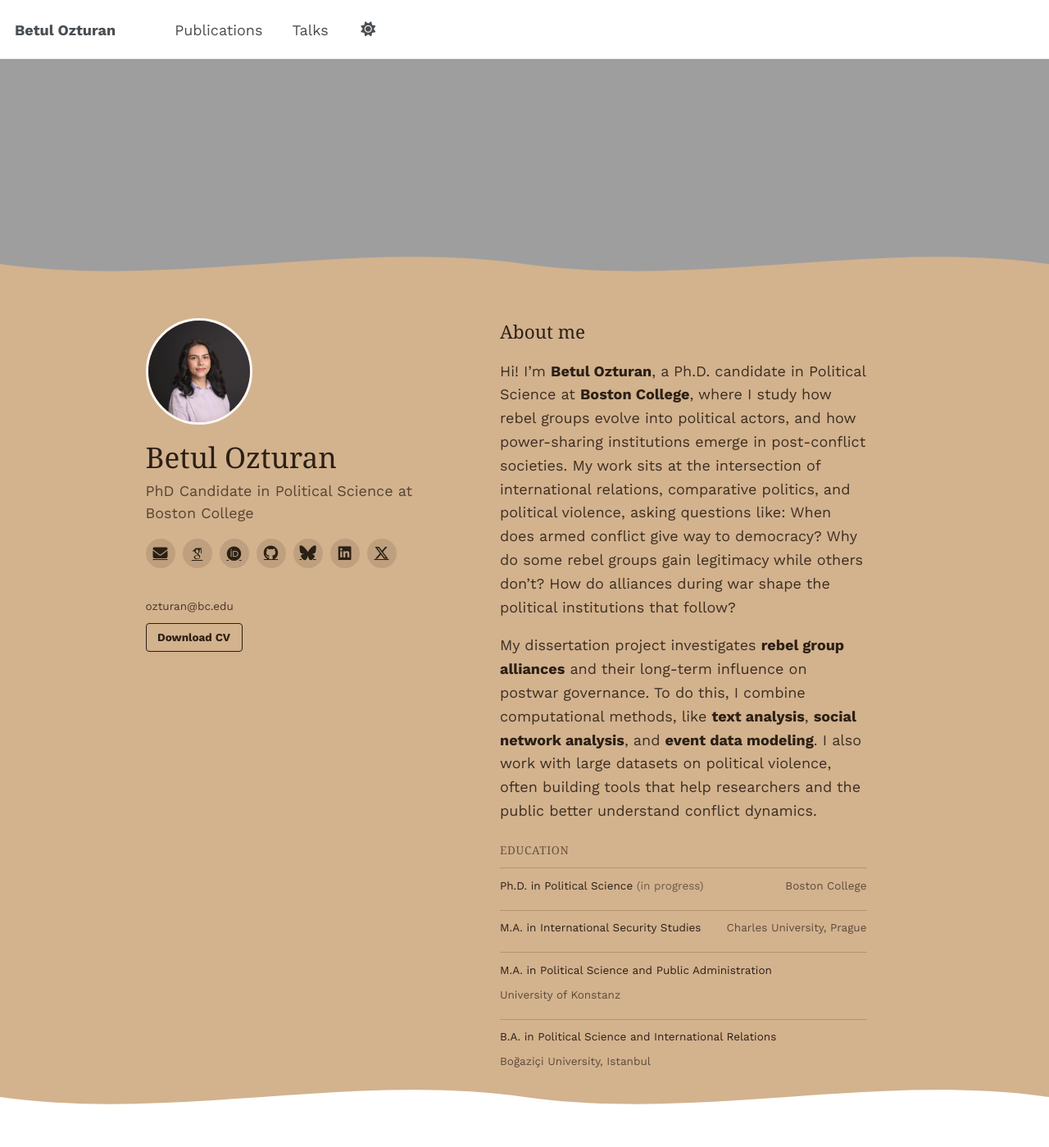
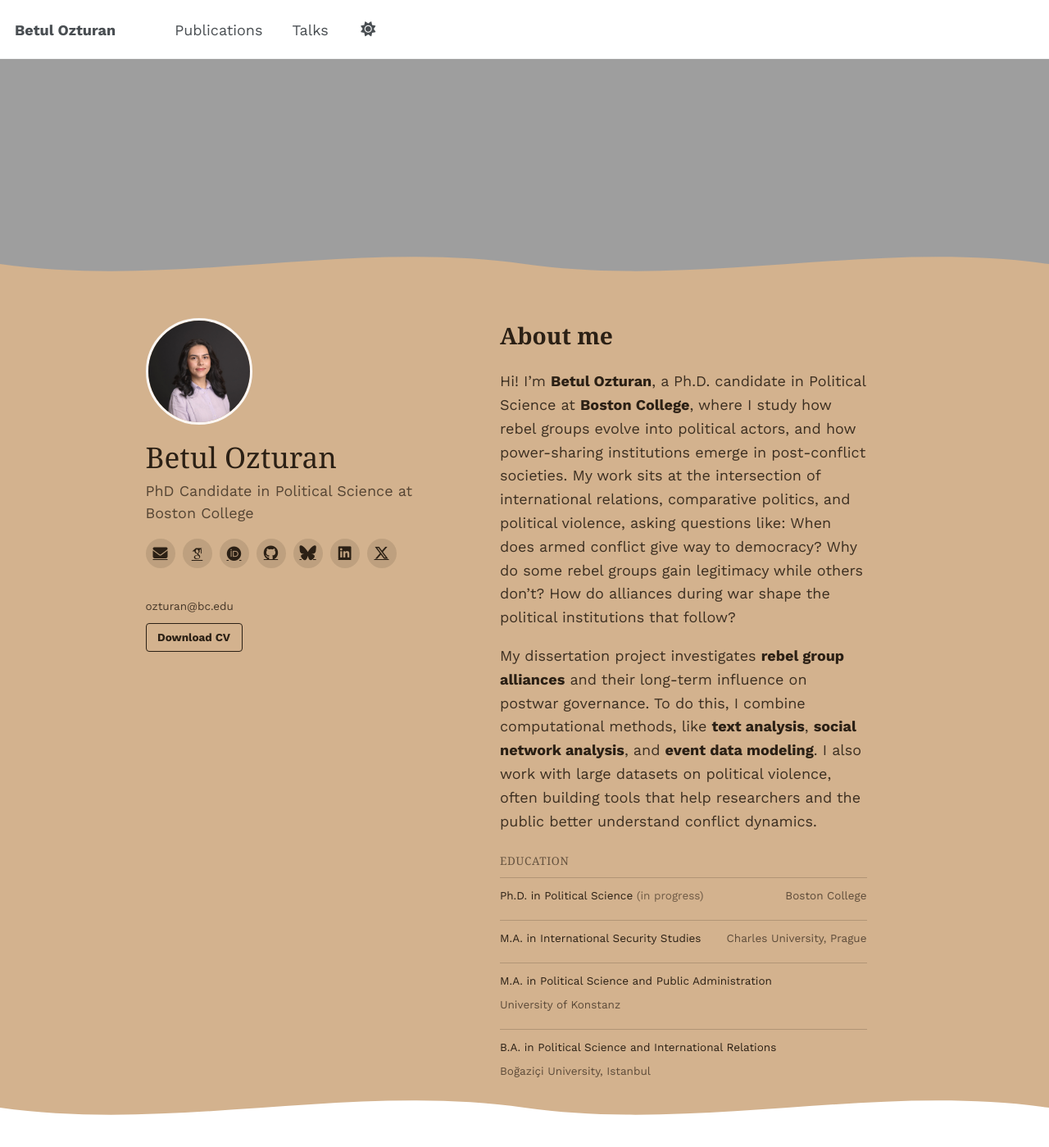
Before and after one commit to betulozturan/betulozturan.github.io, a Jekyll site: the page built from _pages/about.md, in a window 1280 px wide and 1400 px high. Shown: the whole window at 82% size. Built offline with Jekyll 4.4.1, drawn with Linux system fonts in a browser that asks for light colours; some web fonts are replaced.

Commit message:
Make the About me heading bold and bigger
Bump hero-profile__section-title from type-size-4 to type-size-3 and
add font-weight: bold, scoped so the Interests/Education sub-labels
(which share the base class) stay at their existing normal weight.
Note: Libre Caslon Display only ships one weight, so bold here is the
browser's synthetic/faux bold rather than a true bold face.

```diff
--- a/_sass/custom.scss
+++ b/_sass/custom.scss
@@ -175,11 +175,13 @@ h1, h2, h3, h4, h5, h6,
 
 .hero-profile__section-title {
   color: $hero-ink;
-  font-size: $type-size-4;
+  font-size: $type-size-3;
+  font-weight: bold;
   margin: 0 0 0.75em;
 
   &--sub {
     font-size: $type-size-6;
+    font-weight: normal;
     letter-spacing: 0.05em;
     text-transform: uppercase;
     color: rgba($hero-ink, 0.65);
```
